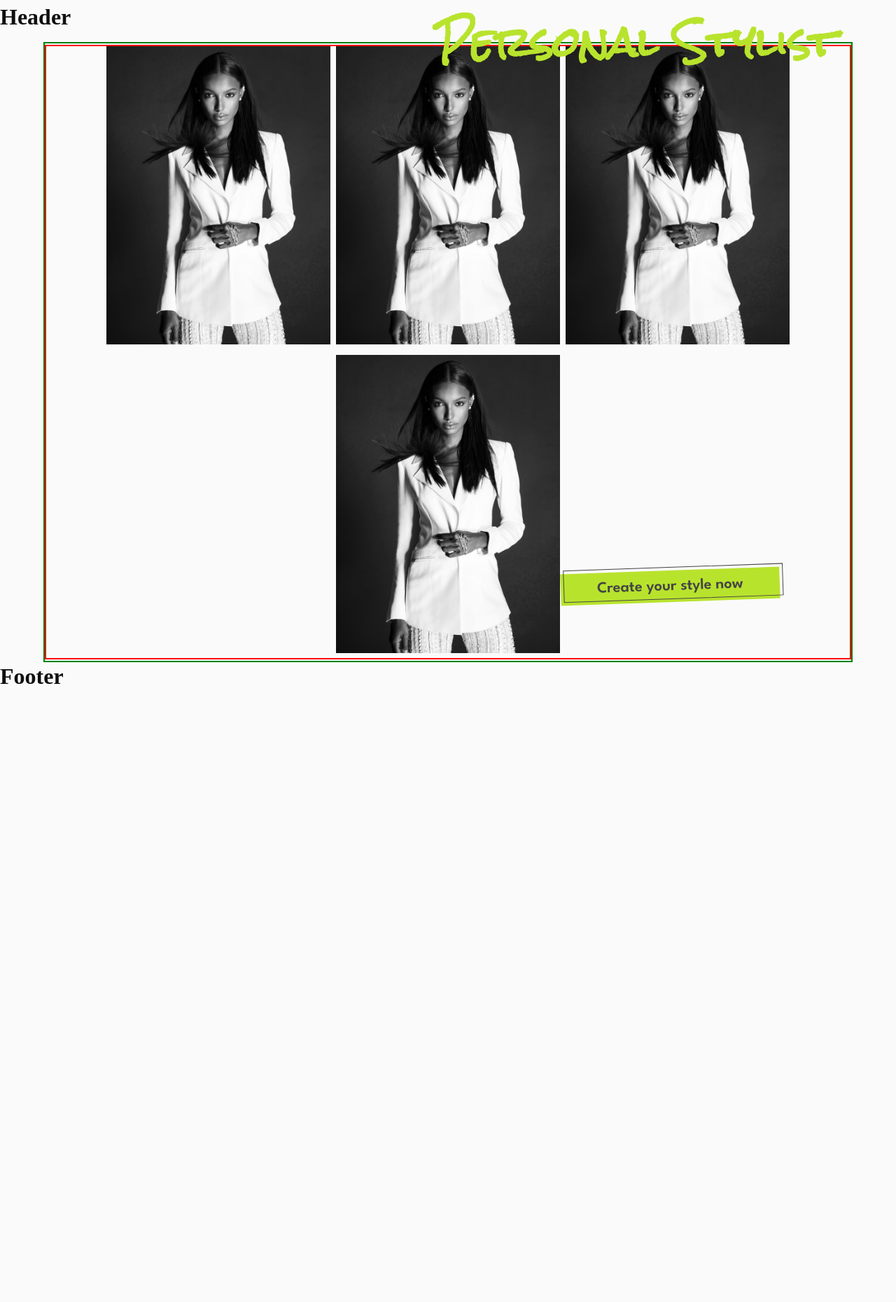
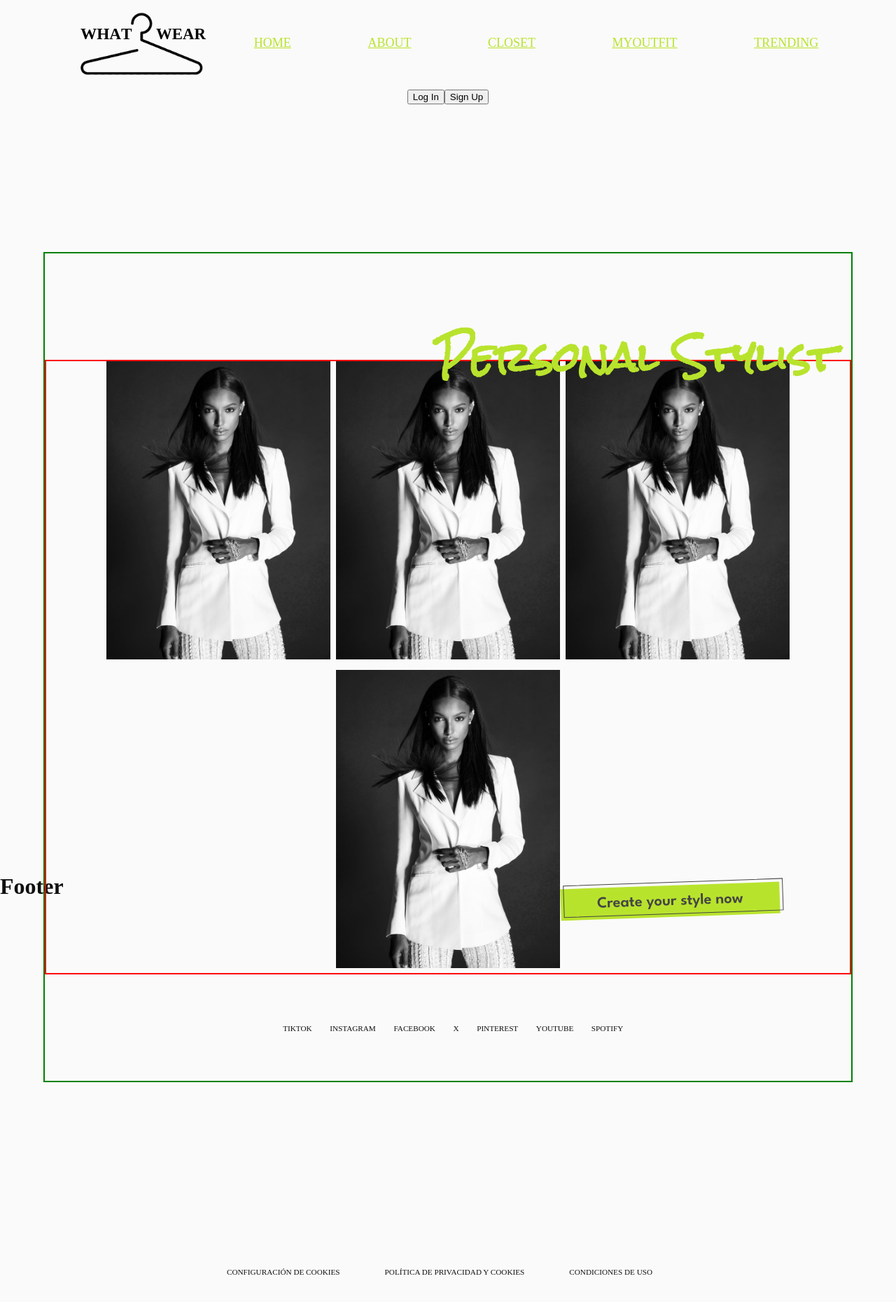
Before and after one commit to CristianMart1nez/What2Wear, a React (Vite) app in the folder what2wear/: page / in a window 1280 px wide. Shown: the top 1860 px of the page at 70% size. Before the commit the page ends 1002 px from the top, so only its background shows below. Built offline with nearby package versions, Linux system fonts and the light colour scheme.

Commit message:
Header, Footer

```diff
--- a/what2wear/src/components/Footer/Footer.css
+++ b/what2wear/src/components/Footer/Footer.css
@@ -0,0 +1,21 @@
+
+.Logo{
+    display: flex;
+    justify-content: center;
+}
+
+.Legal , .Social{
+    display: flex;
+    list-style: none;
+    justify-content: center;
+    font-size: 0.7em;
+    padding-top: 20vh;
+   padding-bottom: 20vh;
+}
+
+.Social li{
+    margin-right: 2vw;
+}
+.Legal li {
+    margin-right: 5vw;
+}
--- a/what2wear/src/components/Footer/Footer.jsx
+++ b/what2wear/src/components/Footer/Footer.jsx
@@ -3,7 +3,23 @@ import './Footer.css'
 export const Footer = () => {
   return (
     <footer>
+
       <h1>Footer</h1>
+
+      <ul className='Social'>
+        <li><a>TIKTOK</a></li>
+        <li><a>INSTAGRAM</a></li>
+        <li><a>FACEBOOK</a></li>
+        <li><a>X</a></li>
+        <li><a>PINTEREST</a></li>
+        <li><a>YOUTUBE</a></li>
+        <li><a>SPOTIFY</a></li>
+      </ul>
+      <ul className='Legal'>
+        <li><a>CONFIGURACIÓN DE COOKIES</a></li>
+        <li><a>POLÍTICA DE PRIVACIDAD Y COOKIES</a></li>
+        <li><a>CONDICIONES DE USO</a></li>
+      </ul>
     </footer>
 
   )
--- a/what2wear/src/components/Header/Header.css
+++ b/what2wear/src/components/Header/Header.css
@@ -0,0 +1,49 @@
+.Header{
+position: fixed;
+}
+
+
+ul li{
+    list-style: none;
+}
+
+.Nav ul{
+
+    display: flex;
+/*     border: 1px blue solid; */
+  /*   background-color: black; */
+    justify-content: center
+
+}
+img{
+    width: 15vw;
+
+}
+
+.Nav ul li {
+    padding: 4vh;
+   font-size: large;
+
+text-align: center;
+    margin-left: 20px;
+
+   list-style: none;
+/*    border: 1px yellow solid; */
+}
+.Nav ul li a{
+    color: #b8e32d;
+    padding: 1vw
+}
+
+.Login{
+    display: flex;
+    justify-content: center;
+}
+
+.btn-login{
+    margin-left: 20px;
+padding: 20px;
+    border: 1px red solid;
+
+    background-color: black;
+}
--- a/what2wear/src/components/Header/Header.jsx
+++ b/what2wear/src/components/Header/Header.jsx
@@ -1,9 +1,27 @@
 import './Header.css'
+
 
 export const Header = () => {
   return (
-    <header>
-         <h1>Header</h1>
+    <header className='Header'>
+
+      <nav className='Nav'>
+
+        <ul>
+        <img src='./src/assets/What_2_Wear.svg'/>
+          <li><a href='/'>HOME</a></li>
+          <li><a href='/about'>ABOUT</a></li>
+          <li><a href='/closet'>CLOSET</a></li>
+          <li><a href='/myoutfit'>MYOUTFIT</a></li>
+          <li><a href='trending'>TRENDING</a></li>
+
+        </ul>
+
+      </nav>
+      <div className='Login'>
+        <button onClick="/login">Log In</button>
+       <button onClick='/register'>Sign Up</button>
+        </div>
     </header>
 
 
--- a/what2wear/src/index.css
+++ b/what2wear/src/index.css
@@ -20,6 +20,7 @@ body {
 
 h1, h2, h3, h4, h5, h6, p {
   margin: 0;
+
 }
 
 #root{
--- a/what2wear/src/pages/HomePage/HomePage.css
+++ b/what2wear/src/pages/HomePage/HomePage.css
@@ -6,6 +6,7 @@
   display: flex;
   align-items: center;
   justify-content: center;
+  margin-top: 300px;
 }
 
 .images-container {
--- a/what2wear/src/pages/HomePage/HomePage.jsx
+++ b/what2wear/src/pages/HomePage/HomePage.jsx
@@ -2,8 +2,9 @@ import './HomePage.css'
 
 export const HomePage = () => {
   return (
+
     <section className='home-container'>
-      <div className='images-container'>
+    {  <div className='images-container'>
         <h2>Personal Stylist</h2>
 
         <article className='img-container'>
@@ -24,8 +25,9 @@ export const HomePage = () => {
 
         <button className='btn btn-home'>Create your style now</button>
 
-      </div>
+      </div>}
 
     </section>
+
   )
 }
```
Also changed, not shown: what2wear/src/assets/What_2_Wear.svg (added).
